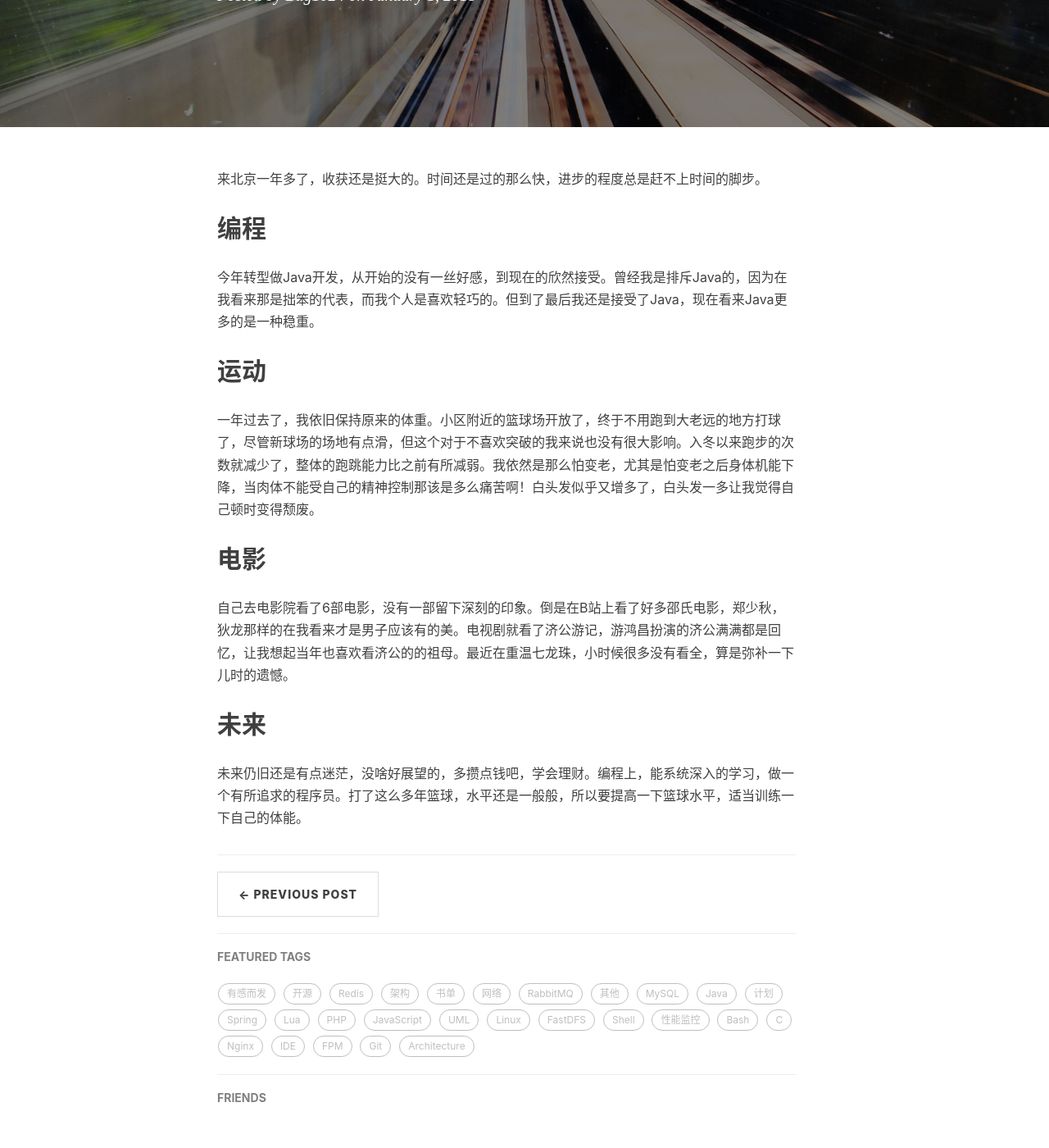
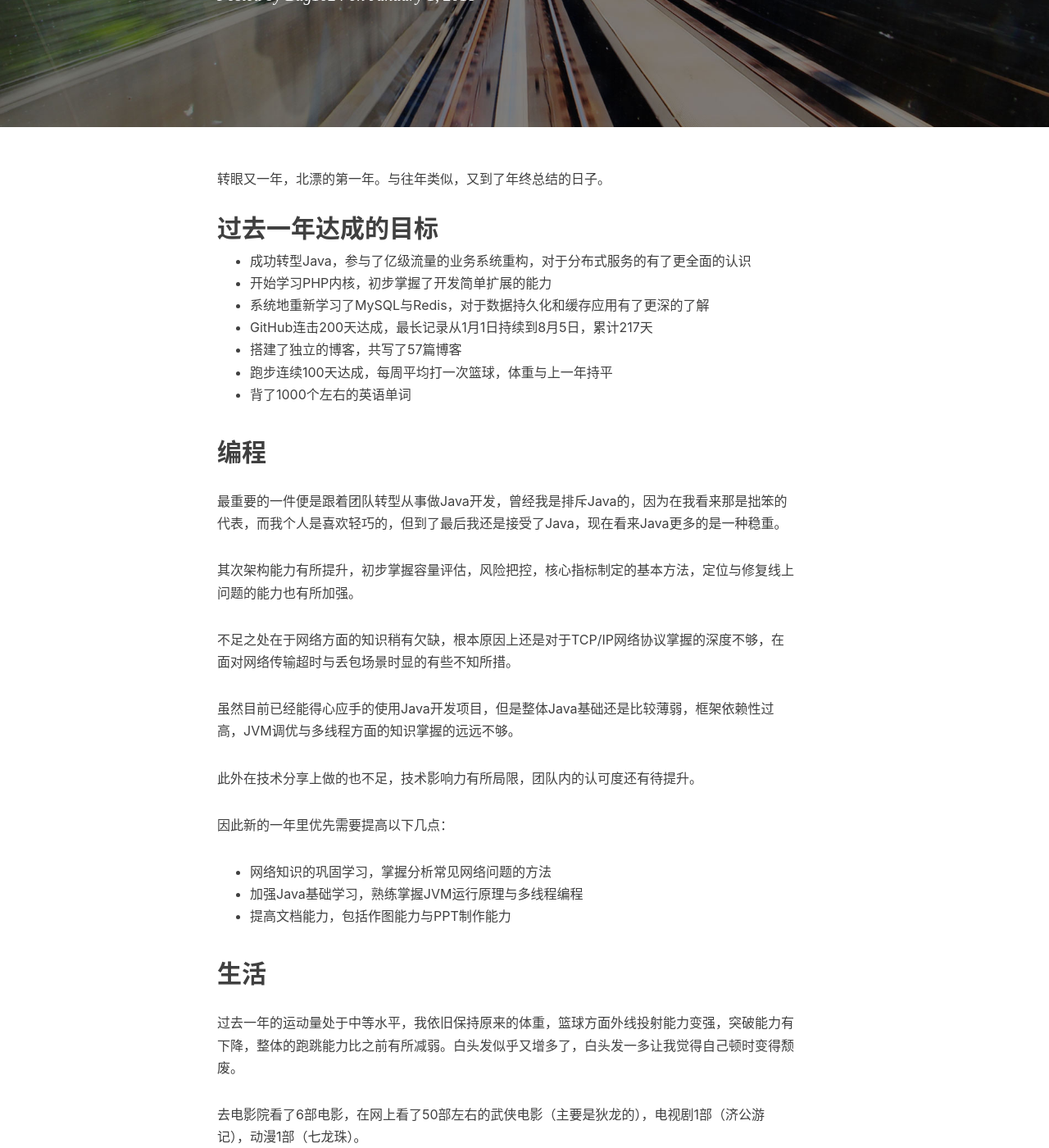
Before and after one commit to bug1024/jeet-blog, a Jekyll site: the page built from _posts/2018-01-01-2017summary.md, in a window 1280 px wide and 1400 px high, scrolled down 368 px. Shown: the whole window at 82% size. Built offline with Jekyll 4.4.1, drawn with Linux system fonts in a browser that asks for light colours; nearby versions of some CDN libraries; comment, search, counter and statistics services are not loaded; some of the changed text lies outside the part shown.

Commit message:
2017summary

```diff
--- a/_posts/2018-01-01-2017summary.md
+++ b/_posts/2018-01-01-2017summary.md
@@ -8,16 +8,62 @@ header-img: "img/post-bg-2016summary.jpg"
 tags:
     - 有感而发
 ---
-来北京一年多了，收获还是挺大的。时间还是过的那么快，进步的程度总是赶不上时间的脚步。
+转眼又一年，北漂的第一年。与往年类似，又到了年终总结的日子。
+
+## 过去一年达成的目标
+* 成功转型Java，参与了亿级流量的业务系统重构，对于分布式服务的有了更全面的认识
+* 开始学习PHP内核，初步掌握了开发简单扩展的能力
+* 系统地重新学习了MySQL与Redis，对于数据持久化和缓存应用有了更深的了解
+* GitHub连击200天达成，最长记录从1月1日持续到8月5日，累计217天
+* 搭建了独立的博客，共写了57篇博客
+* 跑步连续100天达成，每周平均打一次篮球，体重与上一年持平
+* 背了1000个左右的英语单词
 
 ## 编程
-今年转型做Java开发，从开始的没有一丝好感，到现在的欣然接受。曾经我是排斥Java的，因为在我看来那是拙笨的代表，而我个人是喜欢轻巧的。但到了最后我还是接受了Java，现在看来Java更多的是一种稳重。
+最重要的一件便是跟着团队转型从事做Java开发，曾经我是排斥Java的，因为在我看来那是拙笨的代表，而我个人是喜欢轻巧的，但到了最后我还是接受了Java，现在看来Java更多的是一种稳重。
 
-## 运动
-一年过去了，我依旧保持原来的体重。小区附近的篮球场开放了，终于不用跑到大老远的地方打球了，尽管新球场的场地有点滑，但这个对于不喜欢突破的我来说也没有很大影响。入冬以来跑步的次数就减少了，整体的跑跳能力比之前有所减弱。我依然是那么怕变老，尤其是怕变老之后身体机能下降，当肉体不能受自己的精神控制那该是多么痛苦啊！白头发似乎又增多了，白头发一多让我觉得自己顿时变得颓废。
+其次架构能力有所提升，初步掌握容量评估，风险把控，核心指标制定的基本方法，定位与修复线上问题的能力也有所加强。
 
-## 电影
-自己去电影院看了6部电影，没有一部留下深刻的印象。倒是在B站上看了好多邵氏电影，郑少秋，狄龙那样的在我看来才是男子应该有的美。电视剧就看了济公游记，游鸿昌扮演的济公满满都是回忆，让我想起当年也喜欢看济公的的祖母。最近在重温七龙珠，小时候很多没有看全，算是弥补一下儿时的遗憾。
+不足之处在于网络方面的知识稍有欠缺，根本原因上还是对于TCP/IP网络协议掌握的深度不够，在面对网络传输超时与丢包场景时显的有些不知所措。
 
-## 未来
-未来仍旧还是有点迷茫，没啥好展望的，多攒点钱吧，学会理财。编程上，能系统深入的学习，做一个有所追求的程序员。打了这么多年篮球，水平还是一般般，所以要提高一下篮球水平，适当训练一下自己的体能。
+虽然目前已经能得心应手的使用Java开发项目，但是整体Java基础还是比较薄弱，框架依赖性过高，JVM调优与多线程方面的知识掌握的远远不够。
+
+此外在技术分享上做的也不足，技术影响力有所局限，团队内的认可度还有待提升。
+
+因此新的一年里优先需要提高以下几点：
+
+* 网络知识的巩固学习，掌握分析常见网络问题的方法
+* 加强Java基础学习，熟练掌握JVM运行原理与多线程编程
+* 提高文档能力，包括作图能力与PPT制作能力
+
+## 生活
+过去一年的运动量处于中等水平，我依旧保持原来的体重，篮球方面外线投射能力变强，突破能力有下降，整体的跑跳能力比之前有所减弱。白头发似乎又增多了，白头发一多让我觉得自己顿时变得颓废。
+
+去电影院看了6部电影，在网上看了50部左右的武侠电影（主要是狄龙的），电视剧1部（济公游记），动漫1部（七龙珠）。
+
+此外周末开始自己做饭，初中之后就没有给自己做过饭了，这次又重启这项技能，虽谈不上色香俱全但能果腹就行。
+
+对于新的一年，给自己指定了几个目标：
+
+* 提高篮球水平，增加控球能力做到紧逼不掉球，弹跳增加20厘米
+* 适当减少影视剧的观看，重新回归纸质阅读，每个月至少1本非技术类书籍
+* 提高厨艺，时间允许的话去参加一门厨艺培训的课程
+* 更为规律的作息，没有特殊事情，12点前必须熄灯上床
+
+## 英语
+之所以单独把英语提出来是因为过去几年都制定了英语相关的计划，但是完成度极其不理想，过去一年的英文学习仅仅是局限在背单词上，并且新增的词汇量非常有限。
+
+在2018年必须改变这个现状，需要完成以下目标：
+
+* 新增词汇量2000+
+* 每日英语阅读与听力训练，要做到无障碍观看无字幕英文电影
+* 加强口语练习，能达到与老外日常基本交流的水平
+
+## 写在最后
+过去一年的进步程度和心理预期还是有些落差，这主要和制定计划的合理性以及自身的执行力有关。
+
+而立之年近在眉睫，在这之前我能做的便是挖掘自己的潜能，用所谓的努力付出来麻痹自己，让自己不那么受到良心谴责。
+
+也许梦想最终难以实现，但是我能做的便是牢牢把控自己的人生，让生活轨迹尽可能地按照自己的计划运行，这种规律之美才是我应该追寻的。
+
+志不强者智不达，言不信者行不果！
```
